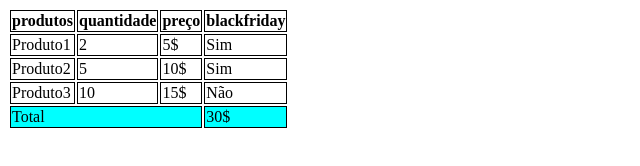
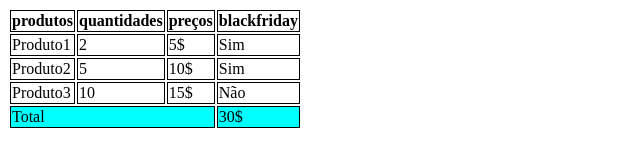
Before and after one commit to patriciaf-santos/aula-tabela, a plain HTML site: page index.html in a window 1280 px wide. Shown: the whole page, without its empty margins (0-640 px from the left). Drawn offline with Linux system fonts and the light colour scheme.

Commit message:
Palavras colcadas no plural

```diff
--- a/index.html
+++ b/index.html
@@ -18,8 +18,8 @@
         <thead>
             <tr>
                 <th>produtos</th>
-                <th>quantidade</th>
-                <th>preço</th>
+                <th>quantidades</th>
+                <th>preços</th>
                 <th>blackfriday</th>
 
             </tr>
```
